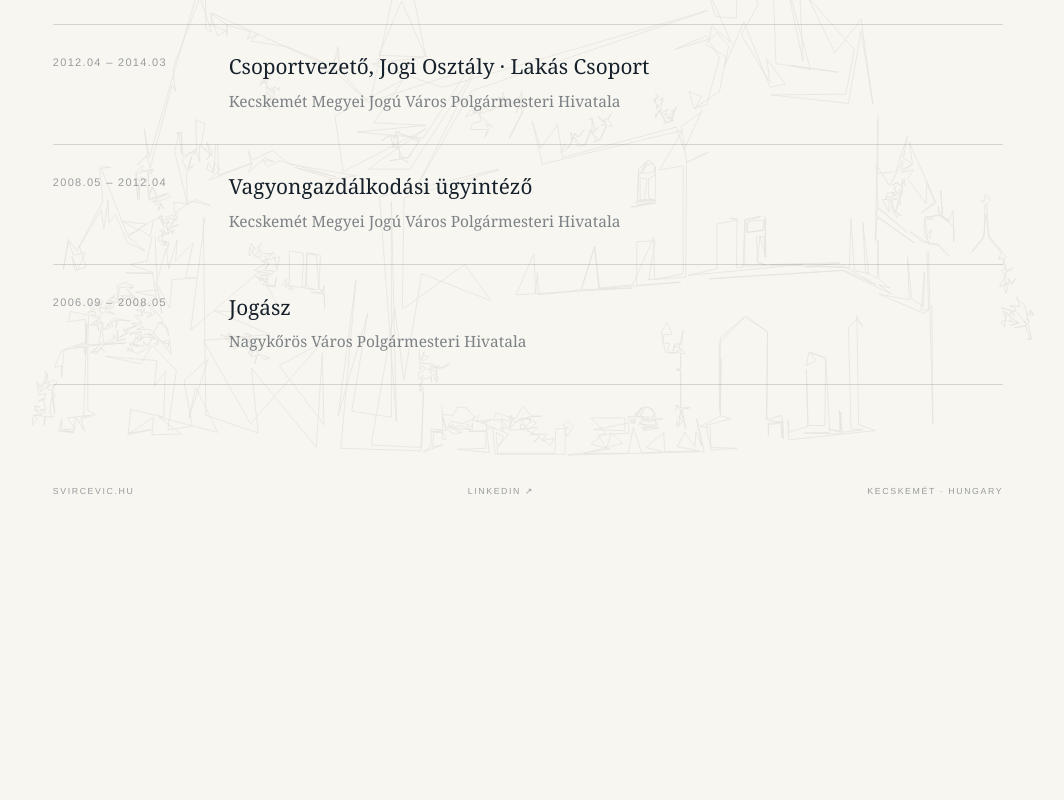
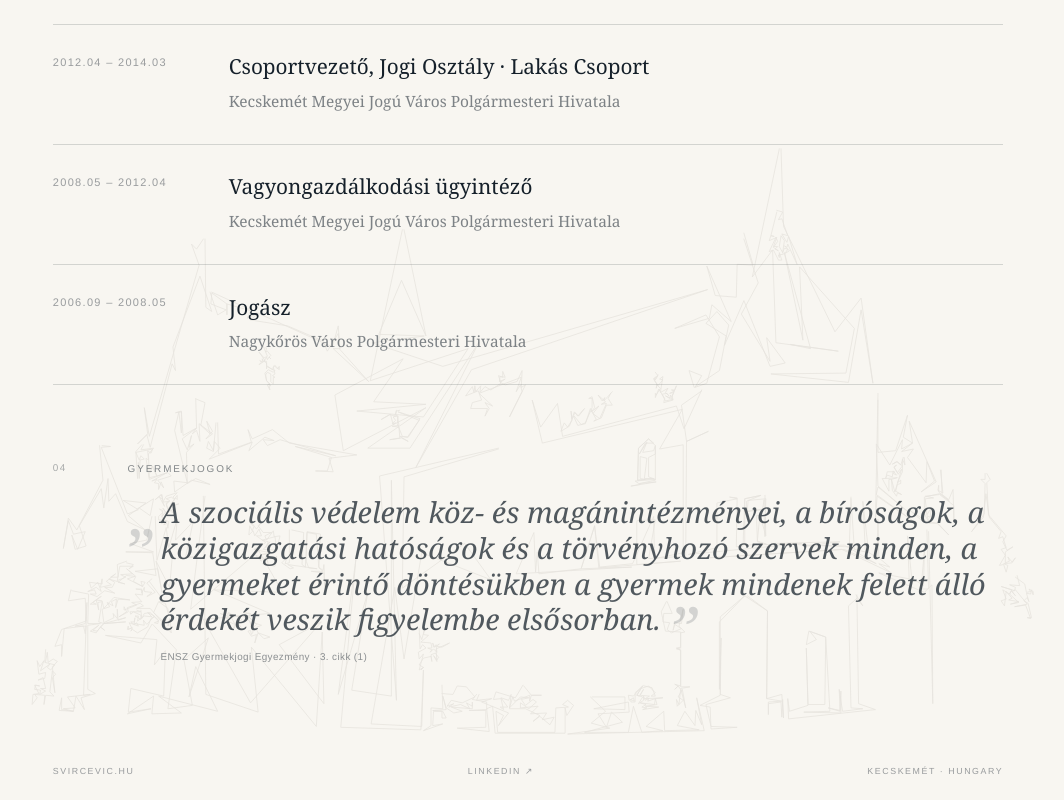
Before and after one commit to svircevicnikola/svircevic-hu, a Next.js app: page /agota in a window 1280 px wide. Shown: the part 2423-3223 px from the top of the page, without its empty margins (112-1176 px from the left). Before the commit the page ends 2944 px from the top, so only its background shows below. Built offline with nearby package versions, Linux system fonts and the light colour scheme.

Commit message:
Add sourced Convention on the Rights of the Child quotation

```diff
--- a/app/agota/page.tsx
+++ b/app/agota/page.tsx
@@ -191,6 +191,18 @@ export default function AgotaPage() {
 
 
 
+      <section className="agota-quote section-grid">
+        <div className="section-index">04</div>
+        <div className="quote-content">
+          <span className="section-kicker">GYERMEKJOGOK</span>
+          <div className="quote-line">
+            <span className="quote-mark quote-mark-open" aria-hidden="true">„</span>
+            <p className="quote-text">A szociális védelem köz- és magánintézményei, a bíróságok, a közigazgatási hatóságok és a törvényhozó szervek minden, a gyermeket érintő döntésükben a gyermek mindenek felett álló érdekét veszik figyelembe elsősorban.<span className="quote-mark quote-mark-close" aria-hidden="true">”</span></p>
+            <span className="quote-attribution">ENSZ Gyermekjogi Egyezmény · 3. cikk (1)</span>
+          </div>
+        </div>
+      </section>
+
       <footer className="agota-footer">
         <a href="https://svircevic.hu">SVIRCEVIC.HU</a>
         <a href="https://www.linkedin.com/in/agota-svircevic-bodnar/" target="_blank" rel="noreferrer">LINKEDIN ↗</a>
```
